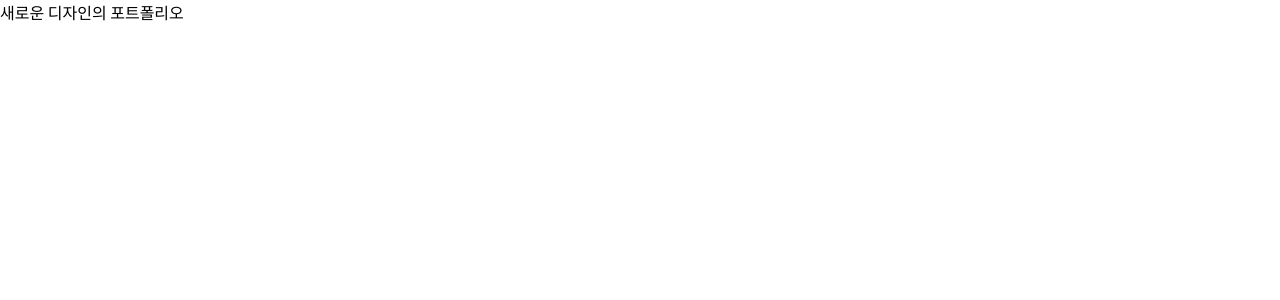
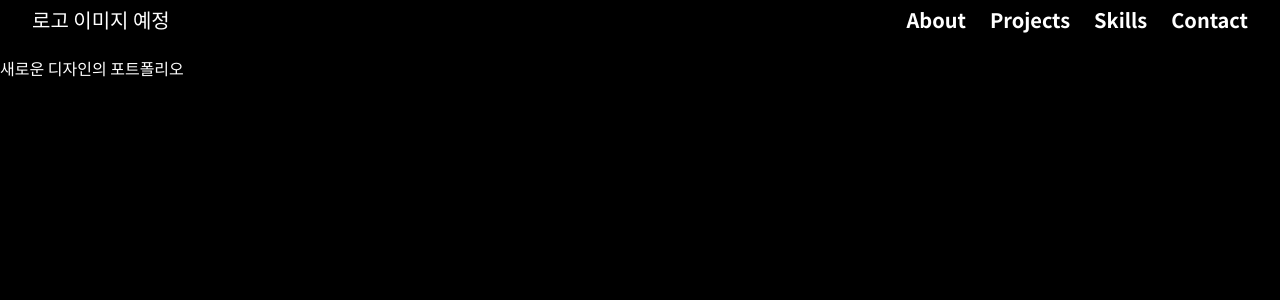
Before and after one commit to tokkissi/new_portfolio, a Next.js app: page / in a window 1280 px wide. Shown: the top 300 px of the page. Built offline with nearby package versions, Linux system fonts and the light colour scheme.

Commit message:
feat: set layout background and text colors and add NavigationBar component to layout

```diff
--- a/src/app/layout.tsx
+++ b/src/app/layout.tsx
@@ -1,6 +1,7 @@
 import type { Metadata } from "next";
 import { Noto_Sans_KR } from "next/font/google";
 import "./globals.css";
+import NavigationBar from "@/components/NavigationBar";
 
 const notoSans = Noto_Sans_KR({ subsets: ["latin"] });
 
@@ -17,7 +18,10 @@ export default function RootLayout({
 }) {
   return (
     <html lang="en">
-      <body className={notoSans.className}>{children}</body>
+      <body className={`${notoSans.className} bg-black text-white`}>
+        <NavigationBar />
+        {children}
+      </body>
     </html>
   );
 }
--- /dev/null
+++ b/src/components/NavigationBar.tsx
@@ -0,0 +1,17 @@
+export default function NavigationBar() {
+  return (
+    <nav className="flex px-8 text-xl justify-between items-center sticky bg-transparent top-0 mb-4 z-50 h-10 w-full">
+      {/* 좌측 배너 */}
+      <div>
+        <a href="/">로고 이미지 예정</a>
+      </div>
+      {/* 우측 네비게이션 */}
+      <div className="flex gap-6 font-bold">
+        <a href="#About">{"About"}</a>
+        <a href="#Projects">{"Projects"}</a>
+        <a href="#Skills">{"Skills"}</a>
+        <a href="#Contact">{"Contact"}</a>
+      </div>
+    </nav>
+  );
+}
```
